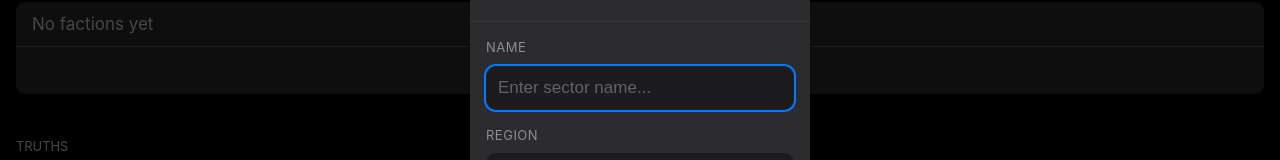
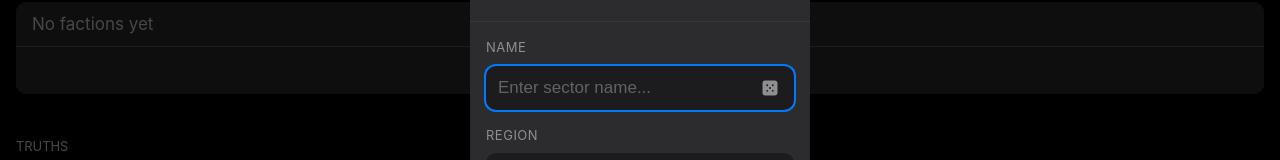
Before and after one commit to themarkappleby/artemis, a React (Vite) app: page / in a window 1280 px wide. Both pictures are taken after a click on the element "Create Sector". Shown: the part 261-421 px from the top of the page. Built offline with nearby package versions, Linux system fonts and the light colour scheme.

Commit message:
Add DiceInput component with oracle-based sector name generation

```diff
--- a/src/App.jsx
+++ b/src/App.jsx
@@ -10,6 +10,7 @@ import { useOracle } from './hooks/useOracle';
 import { useRoll } from './hooks/useRoll';
 import { useFavoriteMoves } from './hooks/useFavoriteMoves';
 import { useFavoriteOracles } from './hooks/useFavoriteOracles';
+import { useExplore } from './hooks/useExplore';
 import { ExploreTab } from './views/ExploreTab/ExploreTab';
 import { CharacterTab } from './views/CharacterTab/CharacterTab';
 import { MovesTab } from './views/MovesTab/MovesTab';
@@ -104,6 +105,17 @@ function App() {
     isOracleFavorited
   } = useFavoriteOracles();
 
+  const {
+    sectors,
+    factions,
+    addSector,
+    removeSector,
+    getSector,
+    addFaction,
+    removeFaction,
+    getFaction
+  } = useExplore();
+
   // Register service worker
   useEffect(() => {
     if ('serviceWorker' in navigator) {
@@ -132,6 +144,14 @@ function App() {
           navigate={navigate}
           goBack={goBack}
           starforgedData={starforgedData}
+          sectors={sectors}
+          factions={factions}
+          addSector={addSector}
+          removeSector={removeSector}
+          getSector={getSector}
+          addFaction={addFaction}
+          removeFaction={removeFaction}
+          getFaction={getFaction}
           scrollProps={scrollProps}
         />
       );
--- /dev/null
+++ b/src/components/DiceInput/DiceInput.css
@@ -0,0 +1,51 @@
+/* Dice Input */
+.dice-input-wrapper {
+  position: relative;
+  display: flex;
+  align-items: center;
+}
+
+.dice-input {
+  width: 100%;
+  padding: 12px;
+  padding-right: 48px;
+  background-color: #1c1c1e;
+  border: none;
+  border-radius: 10px;
+  color: #ffffff;
+  font-size: 17px;
+  outline: none;
+}
+
+.dice-input:focus {
+  box-shadow: 0 0 0 2px #007AFF;
+}
+
+.dice-input::placeholder {
+  color: #636366;
+}
+
+.dice-input-button {
+  position: absolute;
+  right: 4px;
+  width: 40px;
+  height: 36px;
+  display: flex;
+  align-items: center;
+  justify-content: center;
+  background: none;
+  border: none;
+  border-radius: 8px;
+  cursor: pointer;
+  color: #8e8e93;
+  transition: color 0.15s ease, transform 0.1s ease;
+}
+
+.dice-input-button:hover {
+  color: #aeaeb2;
+}
+
+.dice-input-button:active {
+  color: #007AFF;
+  transform: scale(0.95);
+}
--- /dev/null
+++ b/src/components/DiceInput/DiceInput.jsx
@@ -0,0 +1,35 @@
+import React from 'react';
+import './DiceInput.css';
+
+const DiceIcon = () => (
+  <svg
+    width="20"
+    height="20"
+    viewBox="0 0 256 256"
+    fill="currentColor"
+    xmlns="http://www.w3.org/2000/svg"
+  >
+    <path d="M192,32H64A32.03667,32.03667,0,0,0,32,64V192a32.03667,32.03667,0,0,0,32,32H192a32.03667,32.03667,0,0,0,32-32V64A32.03667,32.03667,0,0,0,192,32ZM92,176a12,12,0,1,1,12-12A12,12,0,0,1,92,176Zm0-72a12,12,0,1,1,12-12A12,12,0,0,1,92,104Zm36,36a12,12,0,1,1,12-12A12,12,0,0,1,128,140Zm36,36a12,12,0,1,1,12-12A12,12,0,0,1,164,176Zm0-72a12,12,0,1,1,12-12A12,12,0,0,1,164,104Z"/>
+  </svg>
+);
+
+export const DiceInput = ({ value, onChange, onDiceClick, placeholder, ...props }) => (
+  <div className="dice-input-wrapper">
+    <input
+      type="text"
+      className="dice-input"
+      value={value}
+      onChange={onChange}
+      placeholder={placeholder}
+      {...props}
+    />
+    <button
+      type="button"
+      className="dice-input-button"
+      onClick={onDiceClick}
+      aria-label="Roll random value"
+    >
+      <DiceIcon />
+    </button>
+  </div>
+);
--- /dev/null
+++ b/src/hooks/useExplore.js
@@ -0,0 +1,55 @@
+import { useState } from 'react';
+
+export const useExplore = () => {
+  // Sectors state
+  const [sectors, setSectors] = useState([]);
+
+  // Factions state
+  const [factions, setFactions] = useState([]);
+
+  const addSector = (name, region) => {
+    const newSector = {
+      id: Date.now(),
+      name: name.trim(),
+      region
+    };
+    setSectors(prev => [...prev, newSector]);
+    return newSector;
+  };
+
+  const removeSector = (sectorId) => {
+    setSectors(prev => prev.filter(s => s.id !== sectorId));
+  };
+
+  const getSector = (sectorId) => {
+    return sectors.find(s => s.id === sectorId);
+  };
+
+  const addFaction = (name) => {
+    const newFaction = {
+      id: Date.now(),
+      name: name.trim()
+    };
+    setFactions(prev => [...prev, newFaction]);
+    return newFaction;
+  };
+
+  const removeFaction = (factionId) => {
+    setFactions(prev => prev.filter(f => f.id !== factionId));
+  };
+
+  const getFaction = (factionId) => {
+    return factions.find(f => f.id === factionId);
+  };
+
+  return {
+    sectors,
+    factions,
+    addSector,
+    removeSector,
+    getSector,
+    addFaction,
+    removeFaction,
+    getFaction
+  };
+};
--- a/src/views/ExploreTab/ExploreTab.jsx
+++ b/src/views/ExploreTab/ExploreTab.jsx
@@ -4,6 +4,7 @@ import { MenuGroup } from '../../components/MenuGroup';
 import { MenuItem } from '../../components/MenuItem';
 import { DetailCard } from '../../components/DetailCard';
 import { Modal, ModalField, ModalButton } from '../../components/Modal/Modal';
+import { DiceInput } from '../../components/DiceInput/DiceInput';
 import { getRegionIcon, getRegionIconBg, getRegionLabel, getGenericIconBg } from '../../utils/icons';
 import './ExploreTab.css';
 
@@ -35,34 +36,65 @@ const findMoveFromLink = (link, starforgedData) => {
   return { catIndex, moveIndex };
 };
 
+// Helper to roll on an oracle table
+const rollOnTable = (table) => {
+  if (!table || table.length === 0) return null;
+  const roll = Math.floor(Math.random() * 100) + 1;
+  const result = table.find(row => {
+    const floor = row.Floor || row.Chance || 1;
+    const ceiling = row.Ceiling || row.Chance || 100;
+    return roll >= floor && roll <= ceiling;
+  });
+  return result?.Result || null;
+};
+
+// Generate a random sector name from Starforged oracles
+const generateSectorName = (starforgedData) => {
+  if (!starforgedData?.oracleCategories) return null;
+
+  const spaceCategory = starforgedData.oracleCategories.find(c => c.Name === 'Space');
+  if (!spaceCategory) return null;
+
+  const sectorNameOracle = spaceCategory.Oracles?.find(o => o.Name === 'Sector Name');
+  if (!sectorNameOracle?.Oracles) return null;
+
+  const prefixOracle = sectorNameOracle.Oracles.find(o => o.Name === 'Prefix');
+  const suffixOracle = sectorNameOracle.Oracles.find(o => o.Name === 'Suffix');
+
+  if (!prefixOracle?.Table || !suffixOracle?.Table) return null;
+
+  const prefix = rollOnTable(prefixOracle.Table);
+  const suffix = rollOnTable(suffixOracle.Table);
+
+  if (prefix && suffix) {
+    return `${prefix} ${suffix}`;
+  }
+  return null;
+};
+
 export const ExploreTab = ({
   viewName,
   navigate,
   goBack,
   starforgedData,
+  sectors,
+  factions,
+  addSector,
+  getSector,
+  addFaction,
+  getFaction,
   scrollProps = {}
 }) => {
-  // Sectors state
-  const [sectors, setSectors] = useState([]);
+  // Modal state (local, resets on navigation is fine)
   const [showSectorModal, setShowSectorModal] = useState(false);
   const [newSectorName, setNewSectorName] = useState('');
   const [newSectorRegion, setNewSectorRegion] = useState('terminus');
-
-  // Factions state
-  const [factions, setFactions] = useState([]);
   const [showFactionModal, setShowFactionModal] = useState(false);
   const [newFactionName, setNewFactionName] = useState('');
 
   const createSector = () => {
     if (!newSectorName.trim()) return;
-
-    const newSector = {
-      id: Date.now(),
-      name: newSectorName.trim(),
-      region: newSectorRegion
-    };
-
-    setSectors([...sectors, newSector]);
+    addSector(newSectorName, newSectorRegion);
     setNewSectorName('');
     setNewSectorRegion('terminus');
     setShowSectorModal(false);
@@ -70,13 +102,7 @@ export const ExploreTab = ({
 
   const createFaction = () => {
     if (!newFactionName.trim()) return;
-
-    const newFaction = {
-      id: Date.now(),
-      name: newFactionName.trim()
-    };
-
-    setFactions([...factions, newFaction]);
+    addFaction(newFactionName);
     setNewFactionName('');
     setShowFactionModal(false);
   };
@@ -172,11 +198,15 @@ export const ExploreTab = ({
             }
           >
             <ModalField label="Name">
-              <input
-                type="text"
-                className="modal-input"
+              <DiceInput
                 value={newSectorName}
                 onChange={(e) => setNewSectorName(e.target.value)}
+                onDiceClick={() => {
+                  const name = generateSectorName(starforgedData);
+                  if (name) {
+                    setNewSectorName(name);
+                  }
+                }}
                 placeholder="Enter sector name..."
                 autoFocus
               />
@@ -236,28 +266,48 @@ export const ExploreTab = ({
   // Sector Detail View
   if (viewName.startsWith('sector-')) {
     const sectorId = parseInt(viewName.split('-')[1]);
-    const sector = sectors.find(s => s.id === sectorId);
+    const sector = getSector(sectorId);
 
-    if (sector) {
+    if (!sector) {
       return (
-        <NavigationView title={sector.name} onBack={goBack} {...scrollProps}>
+        <NavigationView title="Sector Not Found" onBack={goBack} {...scrollProps}>
           <MenuGroup>
             <MenuItem
-              label={`Region: ${getRegionLabel(sector.region)}`}
-              icon={getRegionIcon(sector.region)}
-              iconBg={getRegionIconBg(sector.region)}
+              label="This sector no longer exists"
               showChevron={false}
+              muted={true}
             />
           </MenuGroup>
         </NavigationView>
       );
     }
+
+    return (
+      <NavigationView title={sector.name} onBack={goBack} {...scrollProps}>
+        <MenuGroup title="Locations">
+          <MenuItem
+            label="No locations yet"
+            showChevron={false}
+            muted={true}
+          />
+        </MenuGroup>
+        <MenuGroup title="Details">
+          <MenuItem
+            label="Region"
+            value={getRegionLabel(sector.region)}
+            icon={getRegionIcon(sector.region)}
+            iconBg={getRegionIconBg(sector.region)}
+            showChevron={false}
+          />
+        </MenuGroup>
+      </NavigationView>
+    );
   }
 
   // Faction Detail View
   if (viewName.startsWith('faction-')) {
     const factionId = parseInt(viewName.split('-')[1]);
-    const faction = factions.find(f => f.id === factionId);
+    const faction = getFaction(factionId);
 
     if (faction) {
       return (
```
